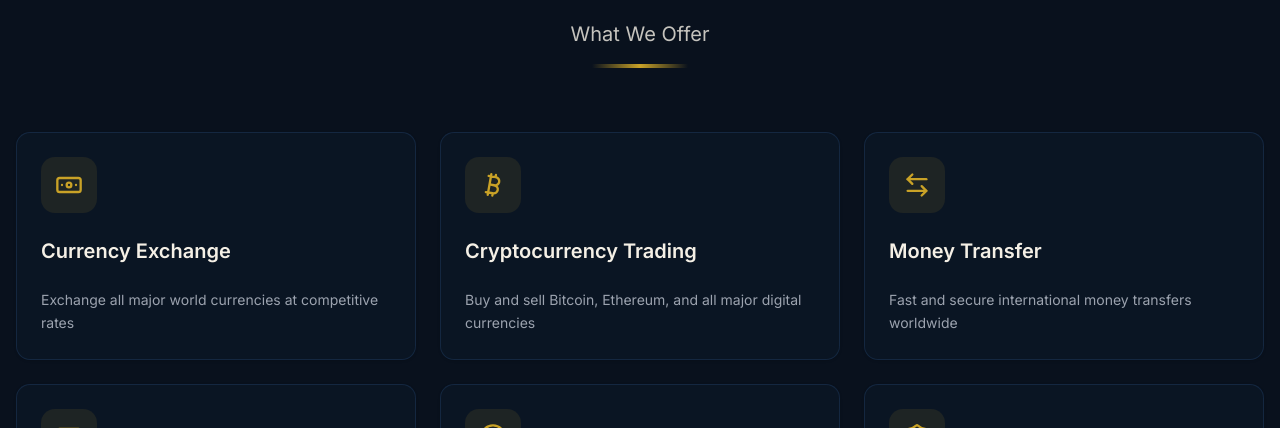
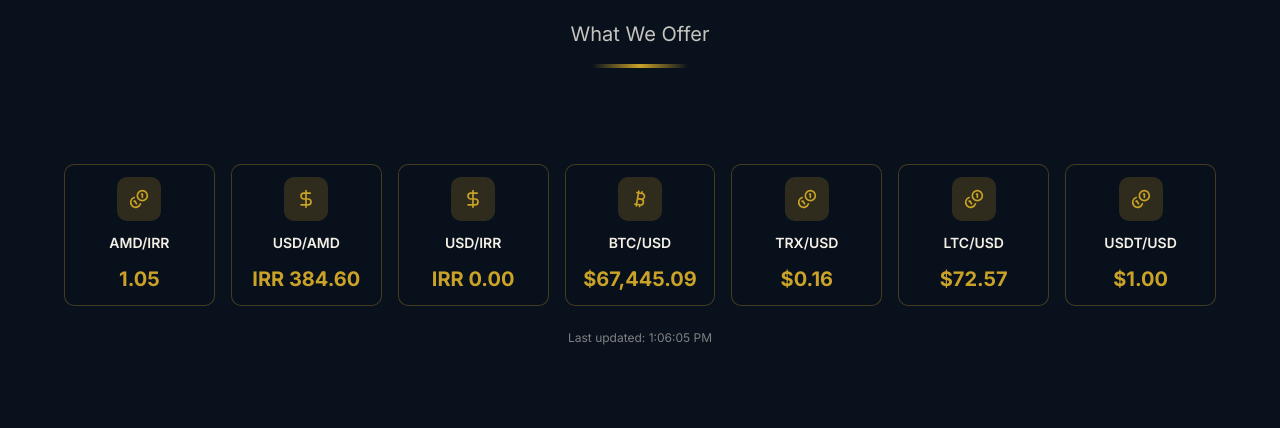
Before and after one commit to AliZok/AryanExchange, a Next.js app: page / in a window 1280 px wide. Shown: the part 940-1368 px from the top of the page. Built offline with nearby package versions, Linux system fonts and the light colour scheme; a web font is replaced by a local one.

Commit message:
put prices

```diff
--- /dev/null
+++ b/components/price-display.tsx
@@ -0,0 +1,156 @@
+"use client"
+
+import { TrendingUp, TrendingDown, DollarSign, Coins, Bitcoin } from "lucide-react"
+import { useLanguage } from "@/contexts/language-context"
+import { useEffect, useState } from "react"
+
+interface PriceItem {
+  symbol: string
+  name: string
+  nameFa: string
+  price: number
+  change: number
+  icon: React.ReactNode
+  isCrypto?: boolean
+}
+
+const mockPrices: PriceItem[] = [
+  {
+    symbol: "AMD/IRR",
+    name: "Dram per Iranian Toman",
+    nameFa: "-rams iranian",
+    price: 1.05,
+    change: 0.3,
+    icon: <Coins className="w-5 h-5" />
+  },
+  {
+    symbol: "USD/AMD",
+    name: "Dollar per Dram",
+    nameFa: "dollar rams",
+    price: 384.62,
+    change: -0.1,
+    icon: <DollarSign className="w-5 h-5" />
+  },
+  {
+    symbol: "USD/IRR",
+    name: "Dollar per Iranian Rial",
+    nameFa: "dollar iranian",
+    price: 0.000024,
+    change: 0.2,
+    icon: <DollarSign className="w-5 h-5" />
+  },
+  {
+    symbol: "BTC/USD",
+    name: "Bitcoin per Dollar",
+    nameFa: "bitcoin dollar",
+    price: 67500,
+    change: 2.3,
+    icon: <Bitcoin className="w-5 h-5" />
+  },
+  {
+    symbol: "TRX/USD",
+    name: "TRON per Dollar",
+    nameFa: "tron dollar",
+    price: 0.16,
+    change: 1.2,
+    icon: <Coins className="w-5 h-5" />
+  },
+  {
+    symbol: "LTC/USD",
+    name: "Litecoin per Dollar",
+    nameFa: "litecoin dollar",
+    price: 72.50,
+    change: -0.8,
+    icon: <Coins className="w-5 h-5" />
+  },
+  {
+    symbol: "USDT/USD",
+    name: "Tether per Dollar",
+    nameFa: "tether dollar",
+    price: 1.00,
+    change: 0.01,
+    icon: <Coins className="w-5 h-5" />
+  }
+]
+
+export function PriceDisplay() {
+  const { language, isRTL } = useLanguage()
+  const [prices, setPrices] = useState(mockPrices)
+
+  // Simulate price updates
+  useEffect(() => {
+    const interval = setInterval(() => {
+      setPrices(prevPrices =>
+        prevPrices.map(price => ({
+          ...price,
+          price: price.price * (1 + (Math.random() - 0.5) * 0.002),
+          change: price.change + (Math.random() - 0.5) * 0.1
+        }))
+      )
+    }, 5000)
+
+    return () => clearInterval(interval)
+  }, [])
+
+  const formatPrice = (price: number, symbol: string) => {
+    if (symbol === "IRR") {
+      return `${price.toFixed(5)}`
+    }
+    if (price >= 1000) {
+      return `${price.toLocaleString(undefined, { minimumFractionDigits: 2, maximumFractionDigits: 2 })}`
+    }
+    return `${price.toFixed(2)}`
+  }
+
+  return (
+    <div className="relative z-10 container mx-auto px-4 py-8">
+      <div className="max-w-6xl mx-auto">
+        <div className="grid grid-cols-1 sm:grid-cols-2 md:grid-cols-3 lg:grid-cols-4 xl:grid-cols-7 gap-4">
+          {prices.map((item) => (
+            <div
+              key={item.symbol}
+              className="relative group"
+            >
+              <div className="absolute inset-0 bg-gradient-to-r from-gold/20 to-amber-500/20 rounded-lg blur-md opacity-0 group-hover:opacity-100 transition-opacity duration-300" />
+              <div className="relative bg-background/80 backdrop-blur-md border border-gold/30 rounded-lg p-3 hover:border-gold/50 transition-all duration-300 hover:shadow-[0_0_30px_rgba(201,162,39,0.3)]">
+                {/* Icon and Symbol */}
+                <div className="flex flex-col items-center gap-3">
+                  <div className="p-3 rounded-lg bg-gold/20 text-gold">
+                    {item.icon}
+                  </div>
+                  <span className="text-sm font-semibold text-foreground">
+                    {item.symbol}
+                  </span>
+                  <div className="text-xl font-bold text-gold text-center"
+                    style={{
+                      fontFamily: language === "fa"
+                        ? "'IranSans', 'Tahoma', 'Arial', sans-serif"
+                        : "inherit"
+                    }}
+                  >
+                    {item.symbol.includes("USD") && !item.symbol.includes("BTC") && !item.symbol.includes("TRX") && !item.symbol.includes("LTC") && !item.symbol.includes("USDT") ? "IRR " :
+                     item.symbol.includes("/USD") ? "$" : ""}
+                    {formatPrice(item.price, item.symbol)}
+                  </div>
+                </div>
+              </div>
+            </div>
+          ))}
+        </div>
+
+        {/* Last updated indicator */}
+        <div className="text-center mt-6 text-xs text-foreground/50">
+          <span
+            style={{
+              fontFamily: language === "fa"
+                ? "'IranSans', 'Tahoma', 'Arial', sans-serif"
+                : "inherit"
+            }}
+          >
+            {language === "fa" ? "-last update" : "Last updated"}: {new Date().toLocaleTimeString()}
+          </span>
+        </div>
+      </div>
+    </div>
+  )
+}
--- a/components/services-section.tsx
+++ b/components/services-section.tsx
@@ -10,6 +10,7 @@ import {
 } from "lucide-react"
 import { Card, CardContent, CardDescription, CardHeader, CardTitle } from "@/components/ui/card"
 import { useLanguage } from "@/contexts/language-context"
+import { PriceDisplay } from "@/components/price-display"
 
 const services = {
   en: [
@@ -126,6 +127,11 @@ export function ServicesSection() {
           <div className="mt-4 w-24 h-1 bg-gradient-to-r from-transparent via-gold to-transparent mx-auto" />
         </div>
 
+        {/* Price Display */}
+        <div className="mb-16">
+          <PriceDisplay />
+        </div>
+
         {/* Services Grid */}
         <div className="grid grid-cols-1 md:grid-cols-2 lg:grid-cols-3 gap-6">
           {servicesList.map((service, index) => (
```
